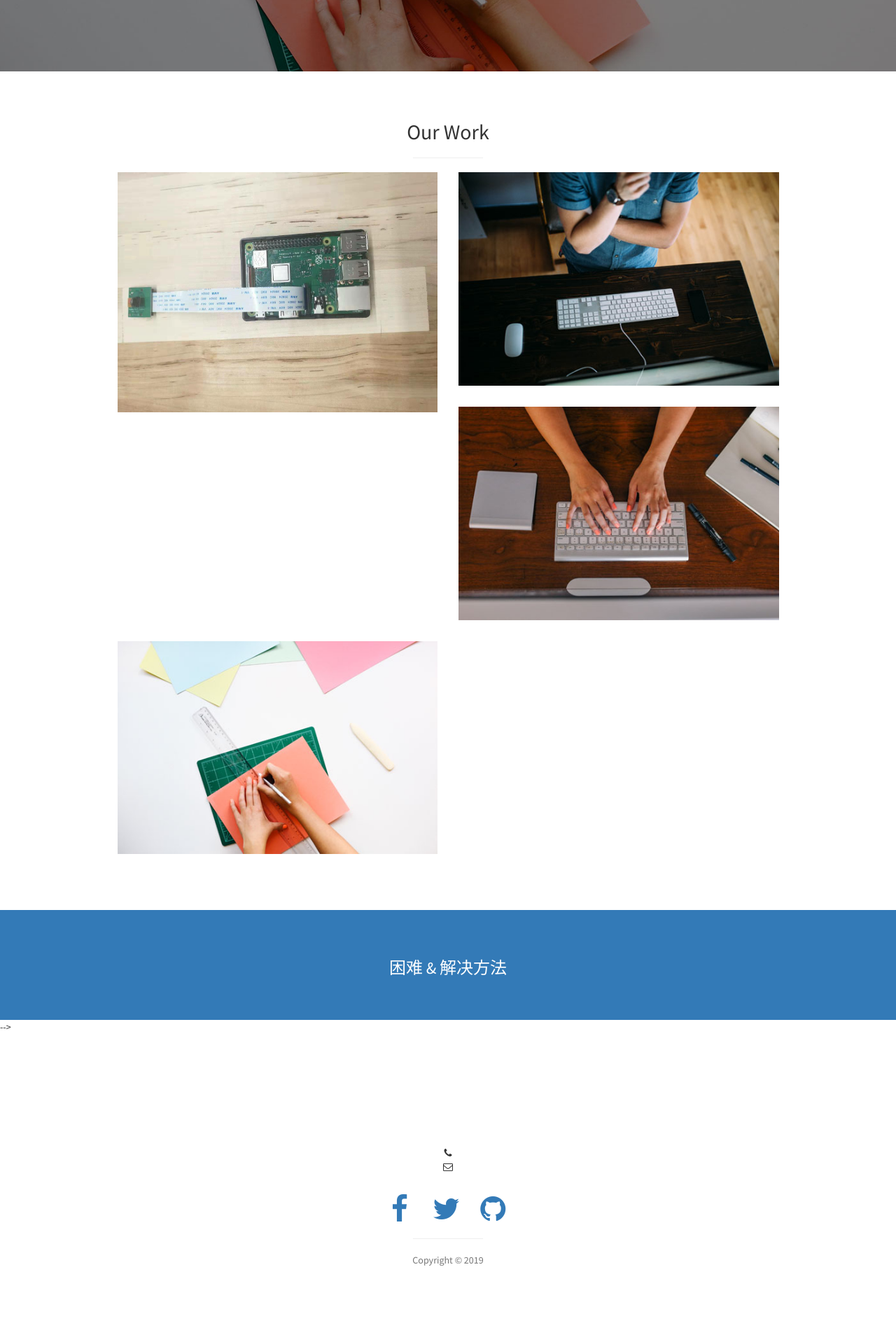
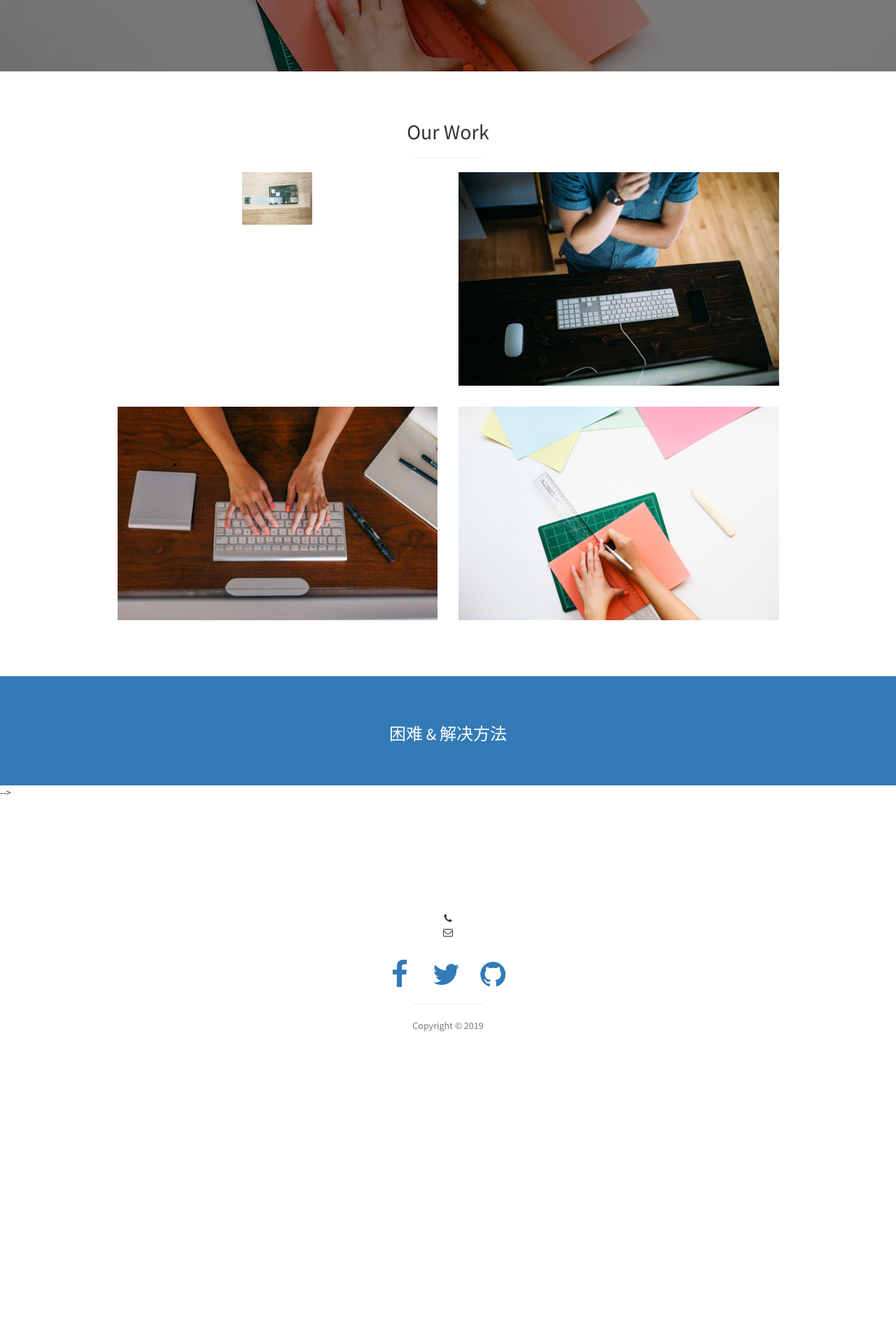
Before and after one commit to ProjectLambda9/ProjectLambda, a Jekyll site: the page built from index.html, in a window 1280 px wide. Shown: the part 1846-3766 px from the top of the page at 70% size. Built offline with Jekyll 4.4.1, drawn with Linux system fonts in a browser that asks for light colours; after the commit the page ends 3431 px from its top, so only the background shows below that.

Commit message:
Update portfolio.html

```diff
--- a/_includes/portfolio.html
+++ b/_includes/portfolio.html
@@ -8,7 +8,7 @@
           <div class="col-md-6">
             <div class="portfolio-item">
 <!--              <a href="#"> -->
-                <img class="img-portfolio img-responsive" src="img/cam.jpg">
+                <img class="img-portfolio img-responsive" src="img/cam.jpg" width=100 height=100>
 <!--                  <text>产品示意图</text> -->
 <!--              </a>   -->
             </div>
```
